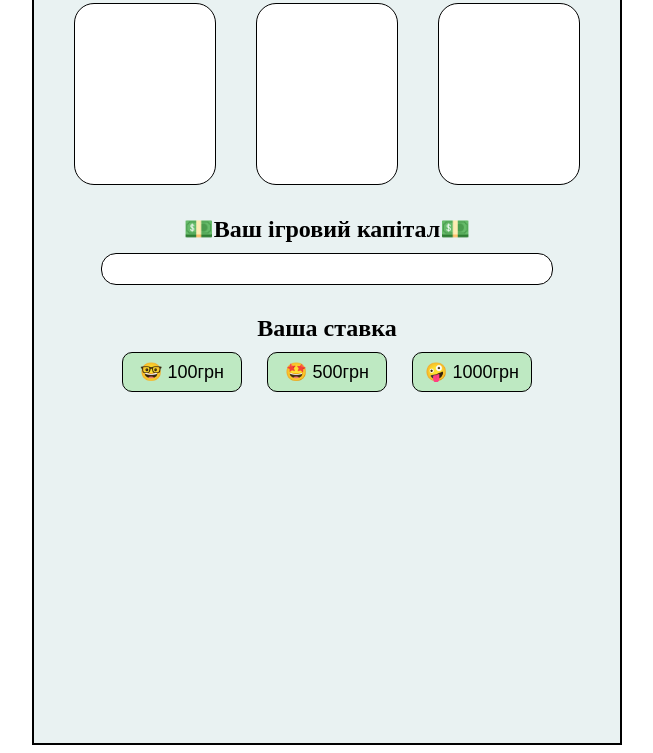
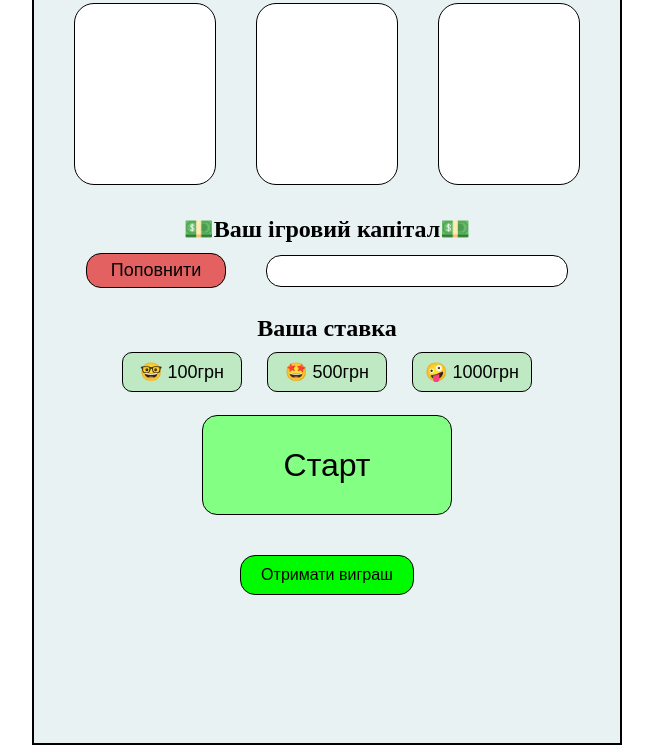
Before and after one commit to Max-IT-ZT/my_casino, a plain HTML site: page index.html in a window 1280 px wide. Shown: the part 185-938 px from the top of the page, without its empty margins (313-966 px from the left). Drawn offline with Linux system fonts and the light colour scheme.

Commit message:
first-fix

```diff
--- a/css/style.css
+++ b/css/style.css
@@ -87,9 +87,26 @@ img {
   text-align: center;
   padding-bottom: 10px;
 }
+.group_class_for_salary {
+  display: flex;
+  align-items: center;
+}
+.plus_salary {
+  border: 1px solid #000000;
+  border-radius: 15px;
+  background-color: #e108089d;
+  width: 140px;
+  height: 35px;
+  font-size: 18px;
+  margin-right: 40px;
+}
+.plus_salary:hover {
+  background-color: #fe0000;
+  color: #ffffff;
+}
 .you-mony {
   border: 1px solid #000000;
-  width: 450px;
+  width: 300px;
   height: 30px;
   background-color: #ffffff;
   border-radius: 15px;
@@ -127,3 +144,41 @@ img {
   border: 1px solid #ff0000;
   background-color: #76f376;
 }
+.start {
+  display: flex;
+  align-items: center;
+  flex-direction: column;
+}
+.start_btn {
+  width: 250px;
+  height: 100px;
+  border: 1px solid #000000;
+  border-radius: 15px;
+  background-color: #83ff83;
+  color: #000000;
+  font-size: 32px;
+  cursor: pointer;
+  transition: transform 0.3s ease, font-size 0.3s ease;
+  margin-bottom: 40px;
+}
+.start_btn:hover {
+  background-color: #55d055;
+  color: #ffffff;
+}
+.animated-button {
+  position: relative; /* Додаємо, щоб можна було змінювати положення кнопки */
+  border: 1px solid #000000;
+  border-radius: 15px;
+  background-color: #00fb00;
+  color: #000000;
+  padding: 10px 20px;
+  font-size: 16px;
+  cursor: pointer;
+  transition: transform 0.3s ease, font-size 0.3s ease;
+}
+.animated-button:hover {
+  /* background-color: #55d055;
+  color: #ffffff; */
+  opacity: 0;
+  cursor: default;
+}
--- a/index.html
+++ b/index.html
@@ -21,7 +21,10 @@
       </div>
       <div class="you_salary">
         <h2 class="salary">💵Ваш ігровий капітал💵</h2>
-        <div class="you-mony"></div>
+        <div class="group_class_for_salary">
+          <button class="plus_salary">Поповнити</button>
+          <div class="you-mony"></div>
+        </div>
       </div>
       <div class="you_rate">
         <h2 class="rate">Ваша ставка</h2>
@@ -33,6 +36,10 @@
           </li>
         </ul>
       </div>
+      <div class="start">
+        <button class="start_btn">Старт</button>
+        <button class="animated-button" id="my-button">Отримати виграш</button>
+      </div>
     </div>
 
     <script src="./js/script.js"></script>
--- a/js/script.js
+++ b/js/script.js
@@ -1,2 +1,38 @@
 // Оголошення можливих символів для лотерейних барабанів
 const symbols = ["🍒", "🍊", "🍇", "🍓", "🍉", "🍋", "🍎", "🍏"];
+
+const button = document.getElementById("my-button");
+const buttonWidth = button.offsetWidth;
+const buttonHeight = button.offsetHeight;
+const maxDistance = 100; // Максимальна відстань на яку кнопка буде віддалятись від курсору
+
+button.addEventListener("mousemove", (e) => {
+  const cursorX = e.clientX;
+  const cursorY = e.clientY;
+
+  // Визначаємо відстань кнопки до курсора
+  const buttonRect = button.getBoundingClientRect();
+  const buttonX = buttonRect.left + buttonWidth;
+  const buttonY = buttonRect.top + buttonHeight;
+  const distanceX = cursorX - buttonX;
+  const distanceY = cursorY - buttonY;
+
+  // Обчислюємо зсув кнопки
+  let translateX = 0;
+  let translateY = 0;
+
+  if (Math.abs(distanceX) < maxDistance) {
+    translateX = (-distanceX / maxDistance) * maxDistance;
+  } else {
+    translateX = distanceX < 0 ? maxDistance : -maxDistance;
+  }
+
+  if (Math.abs(distanceY) < maxDistance) {
+    translateY = (-distanceY / maxDistance) * maxDistance;
+  } else {
+    translateY = distanceY < 0 ? maxDistance : -maxDistance;
+  }
+
+  // Застосовуємо зсув до кнопки
+  button.style.transform = `translate(${translateX}px, ${translateY}px)`;
+});
```
